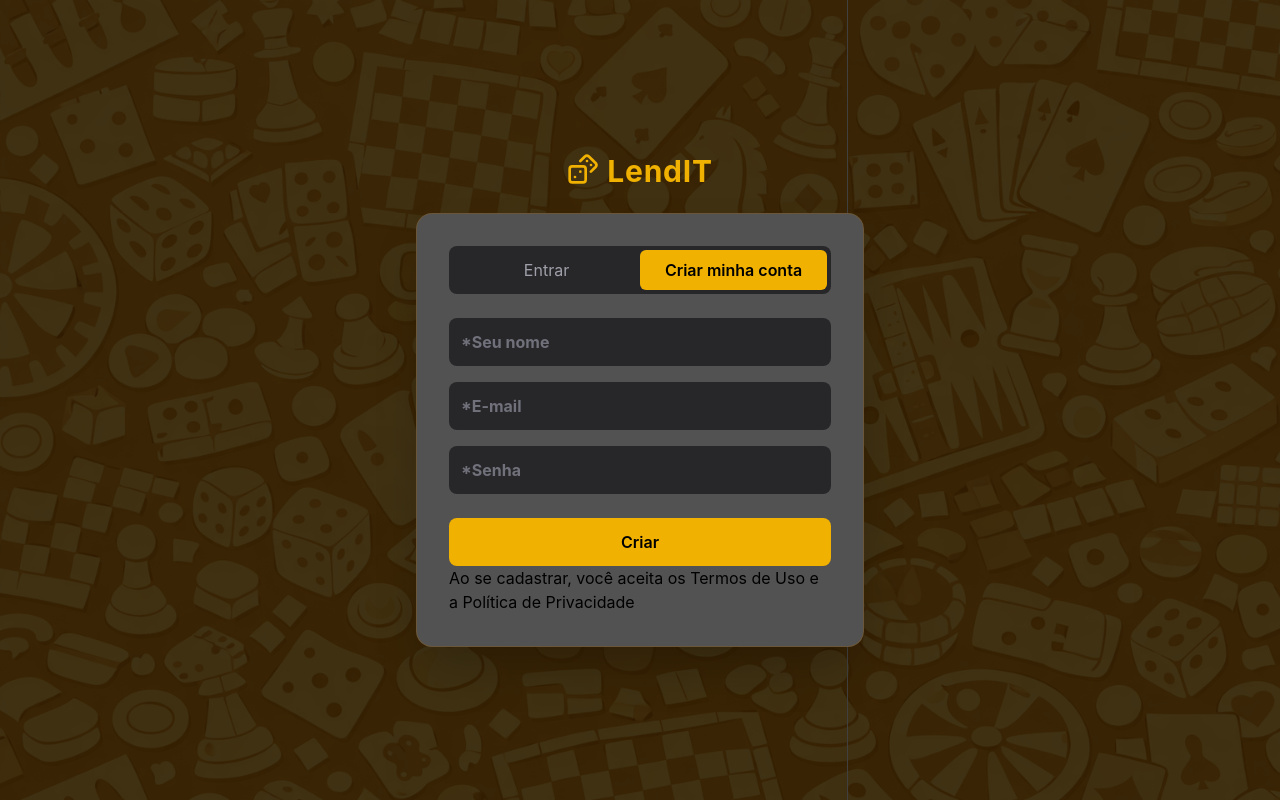
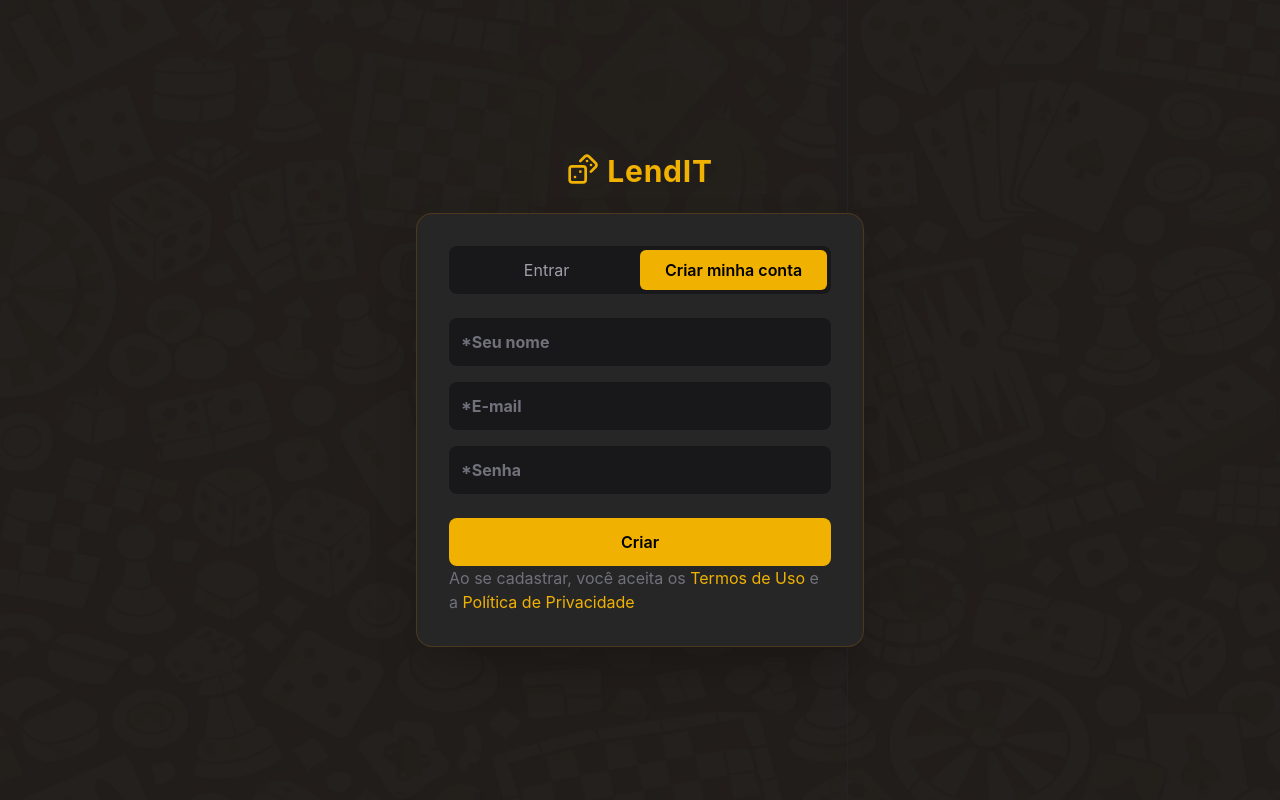
Before and after one commit to Clawe-Max/LendIT---Front-End, a React (Vite) app: page /Auth in a window 1280 px wide. Both pictures are taken after a click on the button "Criar minha conta". Built offline with nearby package versions, Linux system fonts and the light colour scheme; no server answers.

Commit message:
Estiliza o usuário e a auth

```diff
--- a/src/App.jsx
+++ b/src/App.jsx
@@ -16,16 +16,16 @@ function App() {
       <UserProvider>
         <ChatContextProvider>
           <div className="min-h-screen bg-[url('./assets/Plano_de_fundo_do_projeto.png')] bg-no-repeat bg-cover bg-fixed">
-            <div className="min-h-screen bg-black/75">
+            <div className="min-h-screen bg-zinc-900/95">
               <Routes>
                 <Route element={<Auth />} path="/Auth" />
                 <Route path="/" element={<Content />}>
                   <Route index element={<Home />} />
                   <Route element={<ProtectedRoute />}>
                     <Route path="user" element={<User />}></Route>
+                    <Route path="chat" element={<Chat />}></Route>
                   </Route>
                 </Route>
-                  <Route path="chat" element={<Chat />}></Route>
               </Routes>
             </div>
           </div>
--- a/src/components/Auth/FormLogin.jsx
+++ b/src/components/Auth/FormLogin.jsx
@@ -11,7 +11,7 @@ const LOGIN_URL = "/user/login";
 const FormLogin = () => {
   const [formData, setFormData] = useState({
     email: "",
-    password: ""
+    password: "",
   });
   const [loading, setLoading] = useState(false);
   const [error, setError] = useState(null);
@@ -50,7 +50,7 @@ const FormLogin = () => {
           placeholder="*E-mail"
           value={formData.email}
           className={
-            "rounded-lg bg-zinc-800 text-white placeholder-zinc-500 focus:ring-yellow-500"
+            "rounded-lg bg-zinc-900 text-white placeholder-zinc-500 focus:ring-yellow-500"
           }
         />
         <Input
@@ -60,7 +60,7 @@ const FormLogin = () => {
           placeholder="*Senha"
           value={formData.password}
           className={
-            "rounded-lg bg-zinc-800 text-white placeholder-zinc-500 focus:ring-yellow-500"
+            "rounded-lg bg-zinc-900 text-white placeholder-zinc-500 focus:ring-yellow-500"
           }
         />
       </div>
--- a/src/components/Auth/FormRegister.jsx
+++ b/src/components/Auth/FormRegister.jsx
@@ -11,7 +11,7 @@ const FormRegister = () => {
   const [formData, setFormData] = useState({
     username: "",
     email: "",
-    password: ""
+    password: "",
   });
   const [loading, setLoading] = useState(false);
   const [error, setError] = useState(null);
@@ -47,7 +47,7 @@ const FormRegister = () => {
           value={formData.username}
           onChange={handleChange}
           className={
-            "rounded-lg bg-zinc-800 text-white placeholder-zinc-500 focus:ring-yellow-500"
+            "rounded-lg bg-zinc-900 text-white placeholder-zinc-500 focus:ring-yellow-500"
           }
         />
         <Input
@@ -57,7 +57,7 @@ const FormRegister = () => {
           value={formData.email}
           onChange={handleChange}
           className={
-            "rounded-lg bg-zinc-800 text-white placeholder-zinc-500 focus:ring-yellow-500"
+            "rounded-lg bg-zinc-900 text-white placeholder-zinc-500 focus:ring-yellow-500"
           }
         />
         <Input
@@ -67,28 +67,10 @@ const FormRegister = () => {
           value={formData.password}
           onChange={handleChange}
           className={
-            "rounded-lg bg-zinc-800 text-white placeholder-zinc-500 focus:ring-yellow-500"
+            "rounded-lg bg-zinc-900 text-white placeholder-zinc-500 focus:ring-yellow-500"
           }
         />
       </div>
-      {/* <ul className="mt-4 text-sm">
-        <li>
-          <h1>Siga essas dicas:</h1>
-        </li>
-        <li>Mínimo 6 caracteres</li>
-        <li>
-          <p>
-            Tente uma combinação com letras maiúsculas e minúsculas, números e
-            caracteres especiais
-          </p>
-        </li>
-        <li>
-          <p>
-            Evite sequências como "12345" ou "abc" Evite informações pessoais e
-            palavras comuns
-          </p>
-        </li>
-      </ul> */}
       <ErrorMessage className="pt-2" message={error} />
       <button
         disabled={loading}
@@ -96,10 +78,17 @@ const FormRegister = () => {
       >
         Criar
       </button>
-      <p>
-        Ao se cadastrar, você aceita os Termos de Uso e a Política de
-        Privacidade
-      </p>
+      <span className="text-zinc-500">
+        Ao se cadastrar, você aceita os{" "}
+        <span className="text-yellow-500 hover:cursor-pointer hover:underline">
+          Termos de Uso
+        </span>{" "}
+        e a
+        <span className="text-yellow-500 hover:cursor-pointer hover:underline">
+          {" "}
+          Política de Privacidade
+        </span>
+      </span>
     </form>
   );
 };
--- a/src/components/Content.jsx
+++ b/src/components/Content.jsx
@@ -5,7 +5,7 @@ const Content = () => {
   return (
     <>
       <Navbar />
-      <div className="pt-14">
+      <div className="pt-13">
         <Outlet />
       </div>
     </>
--- a/src/components/Navbar.jsx
+++ b/src/components/Navbar.jsx
@@ -21,7 +21,7 @@ export function Navbar() {
   }
 
   return (
-    <nav className="fixed top-0 left-0 w-full bg-zinc-800 flex items-center justify-between px-5 h-13">
+    <nav className="fixed top-0 left-0 w-full bg-linear-to-b from-zinc-800 to-zinc-900 flex items-center justify-between px-5 h-13">
       <Link
         to="/"
         className="text-yellow-500 font-semibold tracking-widest cursor-pointer hover:scale-105 flex gap-2 items-center"
@@ -78,7 +78,7 @@ export function Navbar() {
               </button>
 
               {openMenu && (
-                <div className="absolute -right-5 top-full bg-zinc-800 border border-zinc-700 rounded-bl-xl min-w-40 overflow-hidden z-50">
+                <div className="absolute -right-5 top-full bg-zinc-900 border border-zinc-800 rounded-bl-xl min-w-40 overflow-hidden z-50">
                   <Link
                     to="/User"
                     className="block px-4 py-2.5 text-sm text-zinc-400 hover:bg-zinc-700 hover:text-white transition-colors"
@@ -97,7 +97,7 @@ export function Navbar() {
                   >
                     Chat
                   </Link>
-                  <div className="h-px bg-zinc-700 my-1" />
+                  <div className="h-px bg-zinc-800 my-1" />
                   <button
                     onClick={HandleLogout}
                     className="w-full text-left px-4 py-2.5 text-sm text-red-400 hover:bg-zinc-700 hover:text-red-300 transition-colors cursor-pointer 4"
--- a/src/components/User/CardForm.jsx
+++ b/src/components/User/CardForm.jsx
@@ -2,12 +2,12 @@ import { cn } from "../../lib/utils";
 
 const CardForm = ({ title, children, className }) => {
   return (
-    <div className="flex flex-col gap-8 w-1/3 text-white">
+    <div className="flex flex-col gap-8 w-4/5 text-white">
       <h1 className="text-4xl">{title}</h1>
       <div
         className={cn(
-          "bg-yellow-800 p-8 rounded-2xl shadow-2xl flex flex-col gap-2 justify-start",
-          className
+          "bg-zinc-800 p-8 rounded-2xl shadow-2xl flex flex-col gap-2 justify-start",
+          className,
         )}
       >
         {children}
--- a/src/components/User/MyAccount.jsx
+++ b/src/components/User/MyAccount.jsx
@@ -77,7 +77,7 @@ const MyAccount = () => {
         <h2 className="text-3xl">Informações públicas</h2>
         <p>Estas informações serão exibidas publicamente.</p>
         <div className="flex flex-col gap-1 pt-3">
-          <label htmlFor="username" className="text-xs">
+          <label htmlFor="username" className="text-xs ">
             Nome de Exibição
           </label>
           <Input
@@ -182,7 +182,7 @@ const MyAccount = () => {
       <div className="mb-5">
         <UserButton
           disabled={loading}
-          className="bg-yellow-700 text-white hover:brightness-110 drop-shadow-xl/50 disabled:opacity-50 disabled:cursor-default disabled:active:scale-100"
+          className="bg-zinc-700 text-white hover:brightness-110 drop-shadow-xl/50 disabled:opacity-50 disabled:cursor-default disabled:active:scale-100"
         >
           Salvar Alterações
         </UserButton>
--- a/src/components/User/UserButton.jsx
+++ b/src/components/User/UserButton.jsx
@@ -5,8 +5,8 @@ const UserButton = ({ children, className, ...rest }) => {
     <button
       {...rest}
       className={cn(
-        "flex py-2 px-4  bg-yellow-950 shadow-xl/30 rounded-2xl text-neutral-500 font-semibold active:scale-95 cursor-pointer",
-        className
+        "flex py-2 px-4  bg-zinc-900 shadow-xl/30 rounded-2xl text-neutral-500 font-semibold active:scale-95 cursor-pointer hover:scale-105",
+        className,
       )}
     >
       {children}
--- a/src/components/common/Input.jsx
+++ b/src/components/common/Input.jsx
@@ -5,8 +5,8 @@ const Input = ({ className, ...rest }) => {
     <input
       {...rest}
       className={cn(
-        "w-full p-3 outline-none focus:ring-2 bg-amber-50 font-bold text-zinc-800 placeholder-zinc-500 focus:ring-offset-lime-200 rounded-xl placeholder:font-bold",
-        className
+        "w-full p-3 outline-none focus:ring-2 bg-amber-50 font-bold text-zinc-800 placeholder-zinc-500 focus:ring-offset-lime-200 rounded-xl placeholder:font-bold focus:ring-yellow-500 ",
+        className,
       )}
     />
   );
--- a/src/components/common/Modal.jsx
+++ b/src/components/common/Modal.jsx
@@ -6,10 +6,10 @@ export default function Modal({ isOpen, onClose, title, children }) {
   return (
     <div className="fixed inset-0 z-50 flex items-center justify-center">
       <div onClick={onClose} className="absolute inset-0 bg-black/50" />
-      <div className="relative bg-white w-full max-w-md rounded-xl p-6 shadow-xl">
+      <div className="relative bg-zinc-900 w-full max-w-md rounded-xl p-6 shadow-xl">
         <div className="flex items-center justify-between mb-4">
           <h2 className="text-xl font-bold">{title}</h2>
-          <button onClick={onClose} className="cursor-pointer">
+          <button onClick={onClose} className="cursor-pointer hover:scale-125">
             <X size={22} />
           </button>
         </div>
--- a/src/pages/Auth.jsx
+++ b/src/pages/Auth.jsx
@@ -7,7 +7,7 @@ import {
   Tabs,
   TabsContent,
   TabsList,
-  TabsTrigger
+  TabsTrigger,
 } from "../components/common/tabs/Tabs";
 
 const Auth = () => {
@@ -17,9 +17,9 @@ const Auth = () => {
         <Dices className="w-8 h-8" />
         <h1 className="text-3xl font-bold mb-6 tracking-wide"> LendIT</h1>
       </Link>
-      <section className="bg-neutral-600 backdrop-blur-md p-8 rounded-2xl shadow-2xl w-full max-w-md border border-yellow-700/30">
+      <section className="bg-neutral-800 backdrop-blur-md p-8 rounded-2xl shadow-2xl w-full max-w-md border border-yellow-700/30">
         <Tabs defaultValue="login">
-          <TabsList className="flex mb-6 bg-zinc-800 rounded-lg p-1">
+          <TabsList className="flex mb-6 bg-zinc-900 rounded-lg p-1">
             <TabsTrigger
               value="login"
               className="
```
Also changed, not shown: src/pages/User.jsx (+15 -10 lines).
